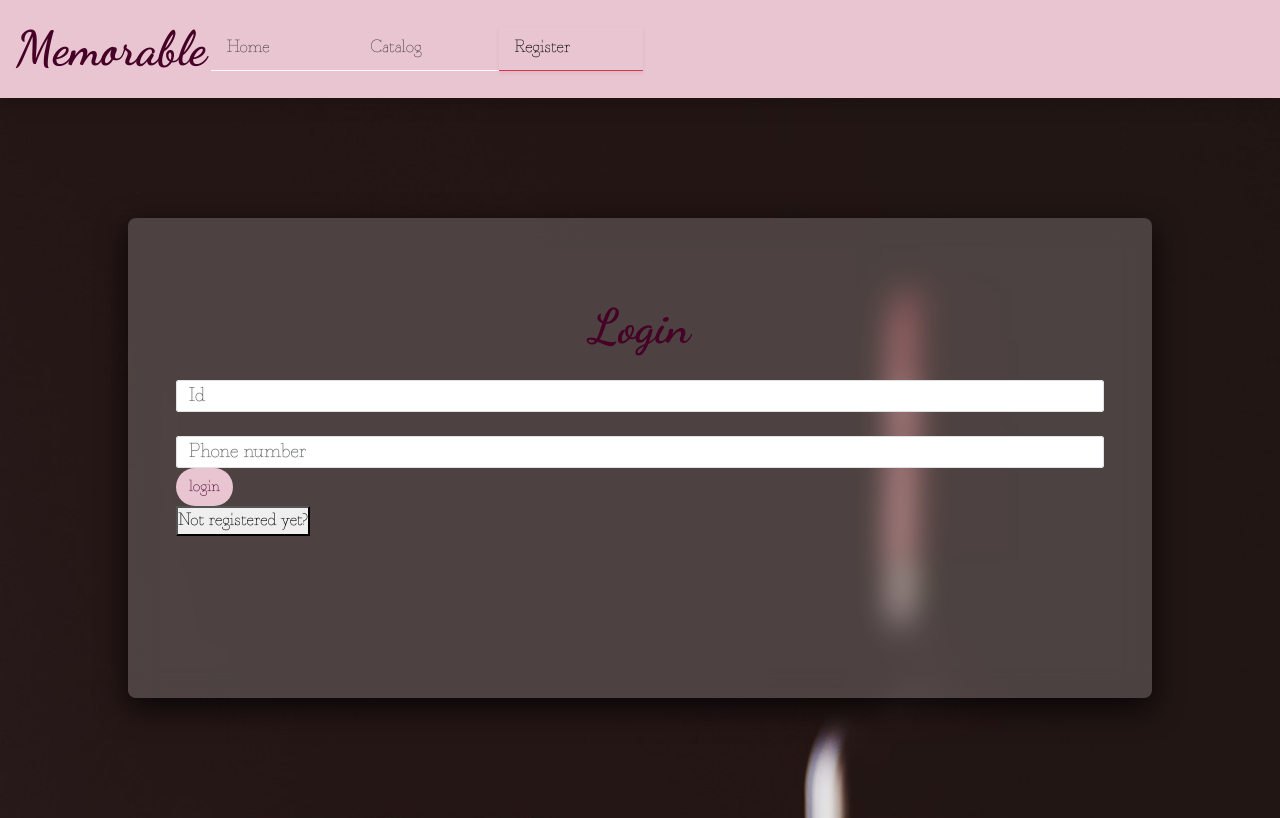
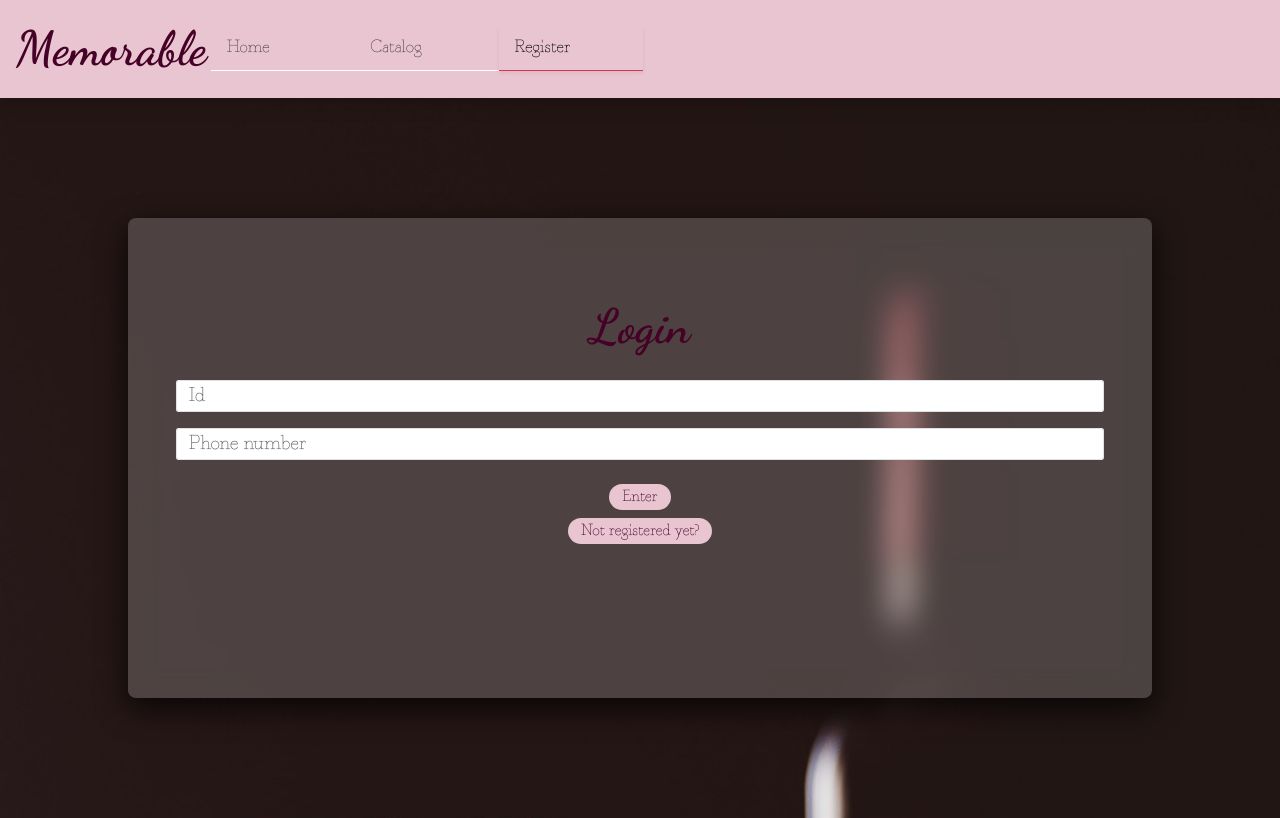
Before and after one commit to jjhbotache/memorableWebStore, a React (Vite) app: page /loginAndRegister in a window 1280 px wide. Built offline with nearby package versions, Linux system fonts and the light colour scheme.

Commit message:
loginForm

```diff
--- a/src/components/loginForm/loginForm.jsx
+++ b/src/components/loginForm/loginForm.jsx
@@ -12,7 +12,7 @@ export default function LoginForm({ changeForm, submitedFormFunction }) {
           />
         </div>
 
-        <div className="col-12 mt-4">
+        <div className="col-12 mt-3">
           <input
             className="form-control"
             type="number"
@@ -20,12 +20,14 @@ export default function LoginForm({ changeForm, submitedFormFunction }) {
             placeholder="Phone number"
           />
         </div>
-          <button className="btn" type="submit">
-            login
+        <div className="col-12 d-flex justify-content-center mt-4">
+          <button className="btn py-0" type="submit">
+            Enter
           </button>
+        </div>
       </form>
-      <div className="col-12 d-flex justify-align-content-between">
-        <button className="" onClick={changeForm}>
+      <div className="col-12 d-flex justify-content-center mt-2">
+        <button className="btn py-0" onClick={changeForm}>
           Not registered yet?
         </button>
       </div>
```
